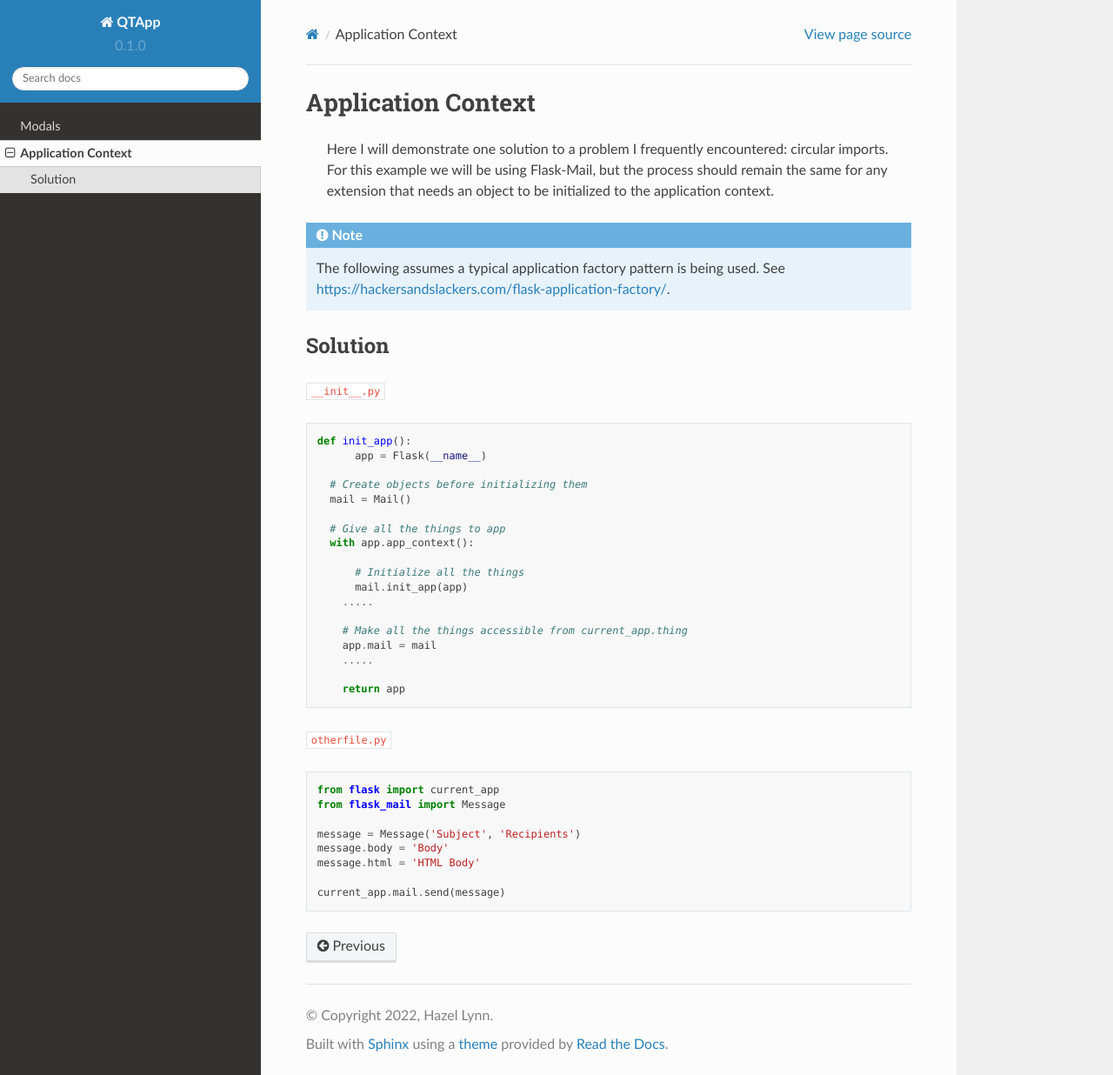
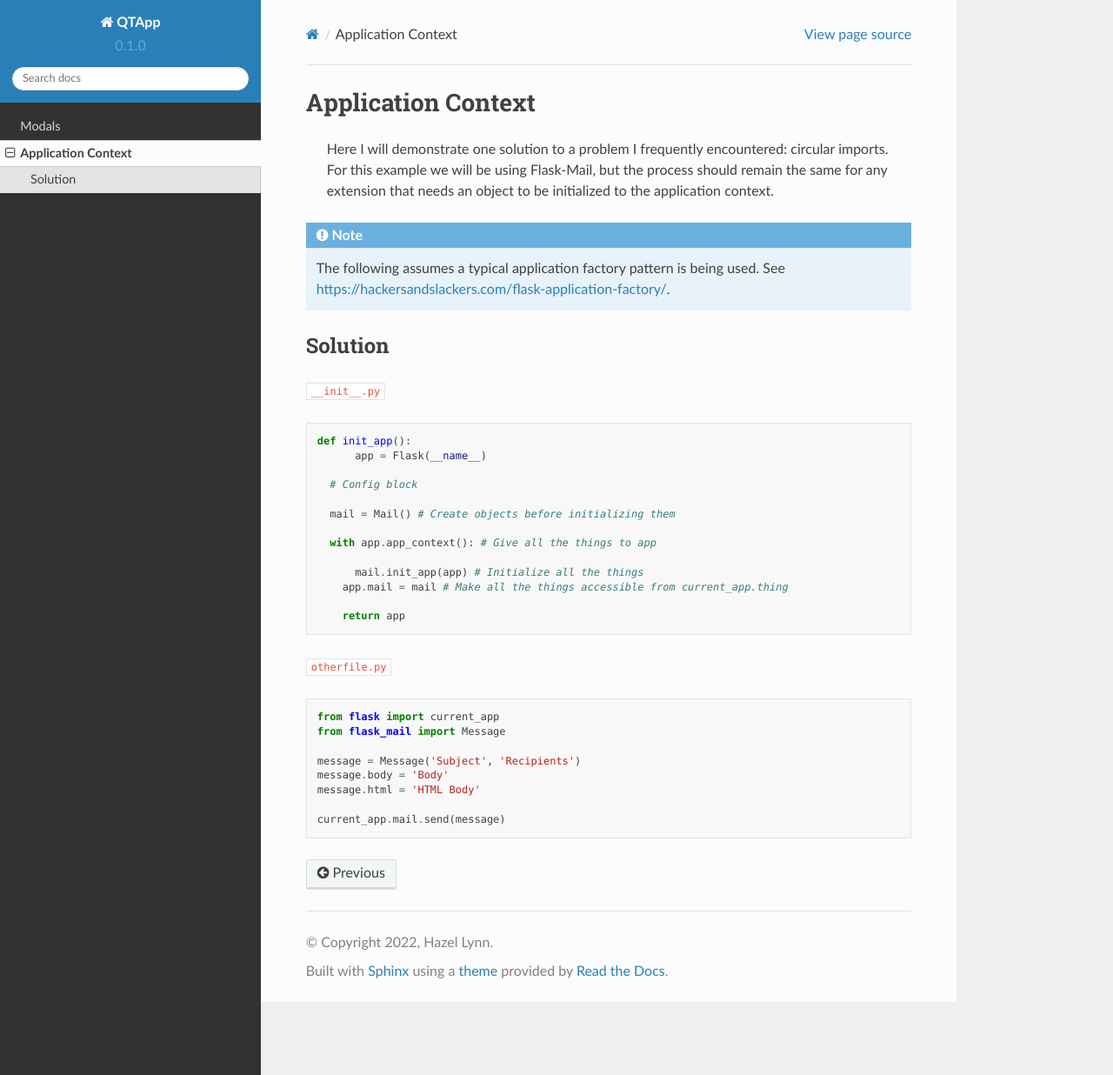
Before and after one commit to Queer-Theatre-Kalamazoo/qtdocs, a Sphinx documentation site: the page built from docs/source/appcontext.rst, in a window 1280 px wide and 1236 px high. Shown: the whole window at 87% size. Built offline with Sphinx 7.4.7 and the Read the Docs theme 2.0.0, drawn with Linux system fonts in a browser that asks for light colours.

Commit message:
Update appcontext.rst

```diff
--- a/docs/source/appcontext.rst
+++ b/docs/source/appcontext.rst
@@ -18,19 +18,14 @@ Solution
   def init_app():
   	app = Flask(__name__)
 
-    # Create objects before initializing them
-    mail = Mail()
+    # Config block
 
-    # Give all the things to app
-    with app.app_context():
+    mail = Mail() # Create objects before initializing them
 
-    	# Initialize all the things
-    	mail.init_app(app)
-      .....
+    with app.app_context(): # Give all the things to app
 
-      # Make all the things accessible from current_app.thing
-      app.mail = mail
-      .....
+    	mail.init_app(app) # Initialize all the things
+      app.mail = mail # Make all the things accessible from current_app.thing
 
       return app
 
```
